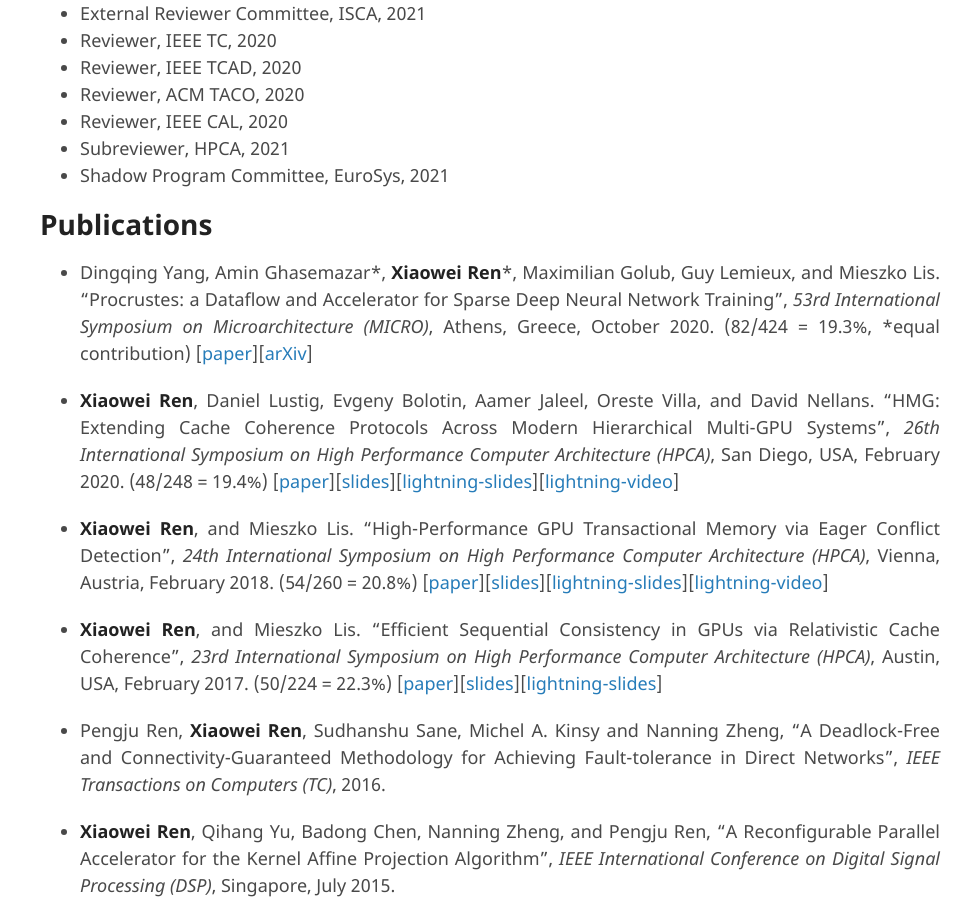
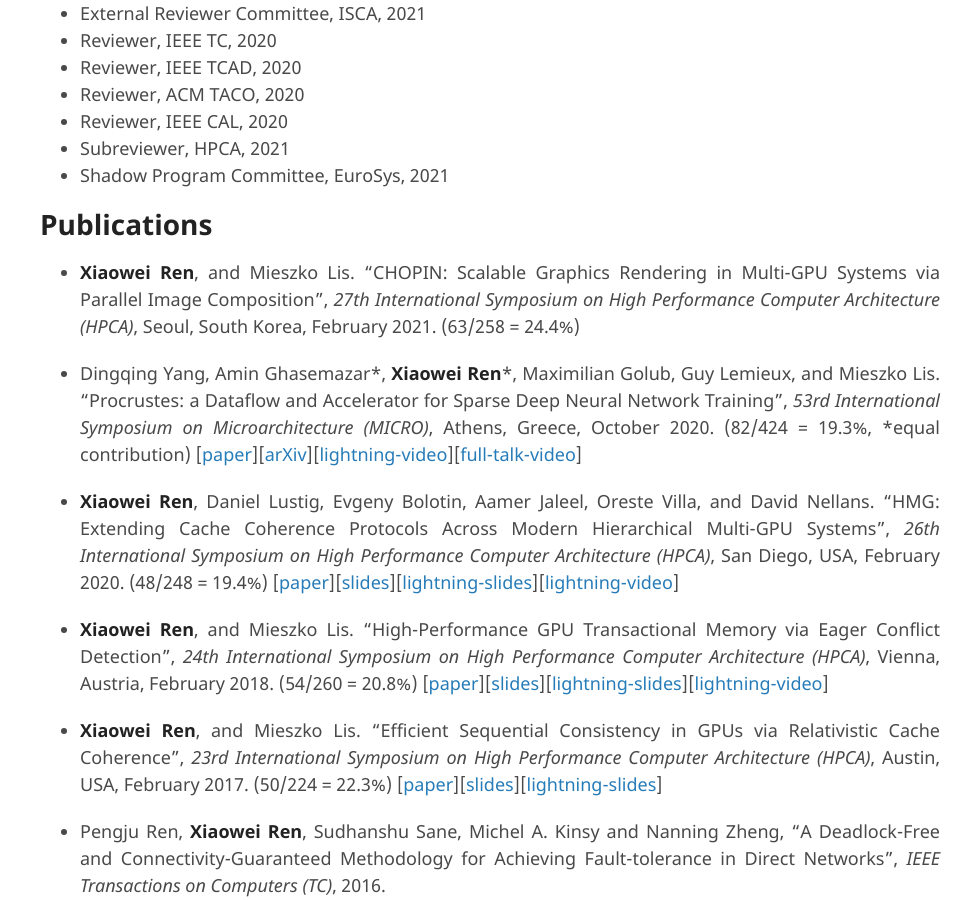
Before and after one commit to ericrxw/xiaoweiren, a Jekyll site: the page built from index.md, in a window 1280 px wide and 900 px high, scrolled down 752 px. Shown: the whole window, without its empty margins (318-1280 px from the left). Built offline with Jekyll 4.4.1, drawn with Linux system fonts in a browser that asks for light colours; our own code applies the rules of GitHub Pages for plain Markdown files; the repository's description, which GitHub fills in, is left out.

Commit message:
update publications

```diff
--- a/index.md
+++ b/index.md
@@ -27,7 +27,9 @@ Email: xiaowei@ece.ubc.ca
 
 # Publications
 
-* Dingqing Yang, Amin Ghasemazar\*, **Xiaowei Ren**\*, Maximilian Golub, Guy Lemieux, and Mieszko Lis. "Procrustes: a Dataflow and Accelerator for Sparse Deep Neural Network Training", _53rd International Symposium on Microarchitecture (MICRO)_, Athens, Greece, October 2020. (82/424 = 19.3%, \*equal contribution) [[paper](./docs/MICRO2020/Procrustes-MICRO2020.pdf)][[arXiv](https://arxiv.org/abs/2009.10976)]
+* **Xiaowei Ren**, and Mieszko Lis. "CHOPIN: Scalable Graphics Rendering in Multi-GPU Systems via Parallel Image Composition", _27th International Symposium on High Performance Computer Architecture (HPCA)_, Seoul, South Korea, February 2021. (63/258 = 24.4%)
+
+* Dingqing Yang, Amin Ghasemazar\*, **Xiaowei Ren**\*, Maximilian Golub, Guy Lemieux, and Mieszko Lis. "Procrustes: a Dataflow and Accelerator for Sparse Deep Neural Network Training", _53rd International Symposium on Microarchitecture (MICRO)_, Athens, Greece, October 2020. (82/424 = 19.3%, \*equal contribution) [[paper](./docs/MICRO2020/Procrustes-MICRO2020.pdf)][[arXiv](https://arxiv.org/abs/2009.10976)][[lightning-video](https://youtu.be/JE54xyg5UOs)][[full-talk-video](https://youtu.be/9ev6W70elBI)]
 
 * **Xiaowei Ren**, Daniel Lustig, Evgeny Bolotin, Aamer Jaleel, Oreste Villa, and David Nellans. "HMG: Extending Cache Coherence Protocols Across Modern Hierarchical Multi-GPU Systems", _26th International Symposium on High Performance Computer Architecture (HPCA)_, San Diego, USA, February 2020. (48/248 = 19.4%) [[paper](./docs/HPCA2020/HMG-HPCA2020.pdf)][[slides](./docs/HPCA2020/HMG-HPCA2020.pptx)][[lightning-slides](./docs/HPCA2020/HMG-HPCA2020-Lightning.pptx)][[lightning-video](https://youtu.be/FEG6lYoWeIE)]
 
```
